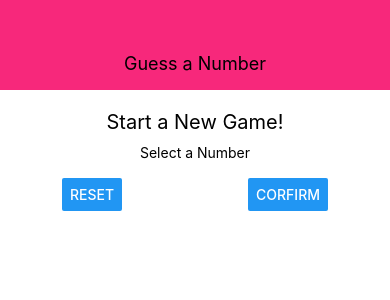
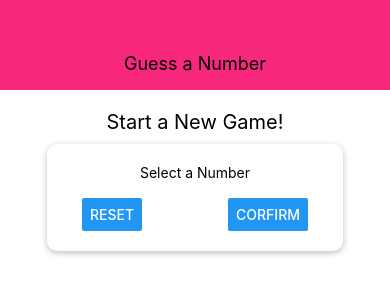
Before and after one commit to mariosknl/guess-number, a React Native app: screen / in a window 390 px wide. Shown: the top 300 px of the page. Built offline with nearby package versions, Linux system fonts and the light colour scheme.

Commit message:
styling view as card

```diff
--- a/screens/StartGame.js
+++ b/screens/StartGame.js
@@ -31,6 +31,14 @@ const styles = StyleSheet.create({
     width: 300,
     maxWidth: "80%",
     alignItems: "center",
+    shadowColor: "black",
+    shadowOffset: { width: 0, height: 2 },
+    shadowRadius: 6,
+    shadowOpacity: 0.26,
+    elevation: 5, // shadows appears only in android
+    backgroundColor: "white",
+    padding: 20,
+    borderRadius: 10,
   },
   buttonContainer: {
     flexDirection: "row",
```
